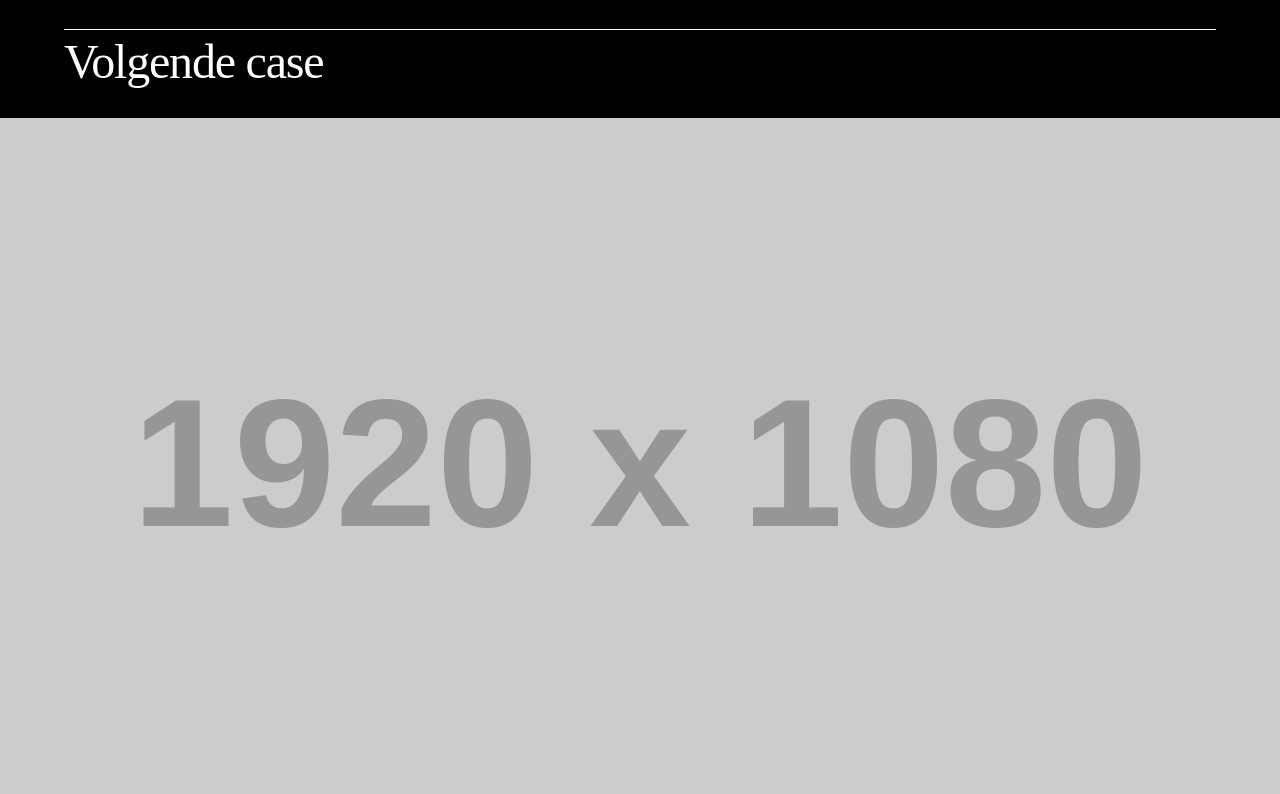
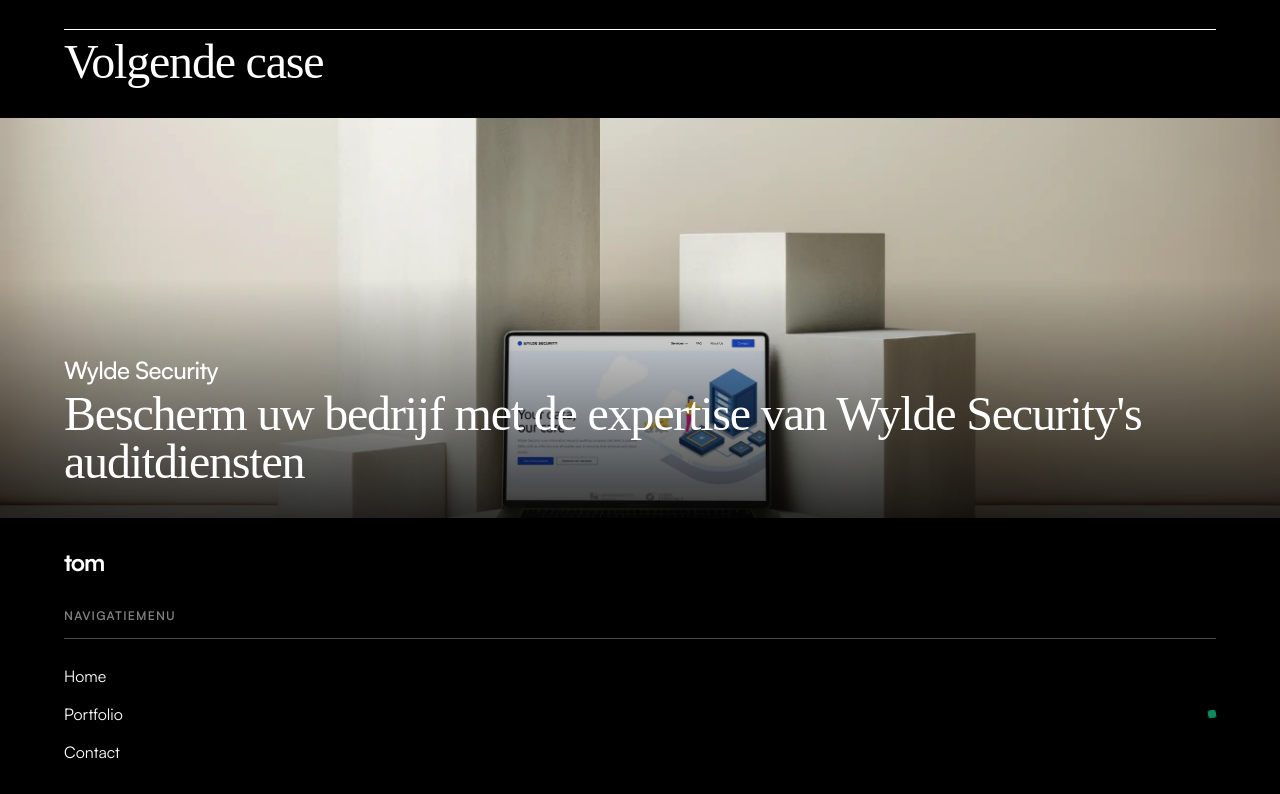
Before and after one commit to codesignbytom/tomgraafmans, an Astro site: page /portfolio/beweegpartner in a window 1280 px wide. Shown: the part 1042-1836 px from the top of the page. Built offline with nearby package versions, Linux system fonts and the light colour scheme; Astro itself is replaced by a stand-in of ours; placeholder pictures from the web are drawn by us; a web font is replaced by a local one.

Commit message:
Add random project feature to ProjectLayout

```diff
--- a/src/layouts/ProjectLayout.astro
+++ b/src/layouts/ProjectLayout.astro
@@ -1,4 +1,6 @@
 ---
+import { getCollection } from "astro:content";
+
 import { marked } from "marked";
 import DefaultLayout from "./DefaultLayout.astro";
 import Tag from "../../src/components/atoms/Tag.astro";
@@ -9,6 +11,15 @@
 const uniqueTags = Array.from(
   new Set(frontmatter.tags.map((tag: string) => tag.toLowerCase()))
 );
+
+const allProjects = await getCollection("portfolio");
+const filteredProjects = allProjects.filter(
+  (project) => project.slug !== frontmatter.slug
+);
+
+// Select a random project that's not the current one
+const randomProject =
+  filteredProjects[Math.floor(Math.random() * filteredProjects.length)];
 ---
 
 <DefaultLayout pageTitle={frontmatter.title} colorMode={colorMode}>
@@ -41,12 +52,19 @@
       >
         <h2>Volgende case</h2>
       </div>
-      <a href="#">
-        <img
-          class="min-h-[50vh] object-cover"
-          src="https://via.placeholder.com/1920x1080"
-          alt="Volgende case"
-        />
+      <a
+        href={`/portfolio/${randomProject.slug}`}
+        style={`background: linear-gradient(180deg, rgba(0, 0, 0, 0.00) 40%, rgba(0, 0, 0, 0.80) 100%), url('${randomProject.data.thumbnail}') no-repeat center/cover;`}
+        class="min-h-[50vh] flex items-end py-8"
+      >
+        <div class="container flex flex-col gap-1 text-white">
+          <h3 class="text-h5 font-body">
+            {randomProject.data.title ?? "Project title"}
+          </h3>
+          <h1 class="text-h2">
+            {randomProject.data.tagline ?? "Project tagline"}
+          </h1>
+        </div>
       </a>
     </div>
   </section>
```
